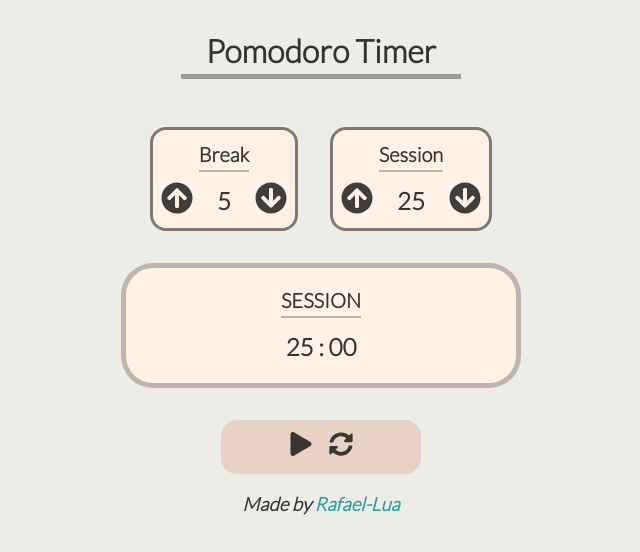
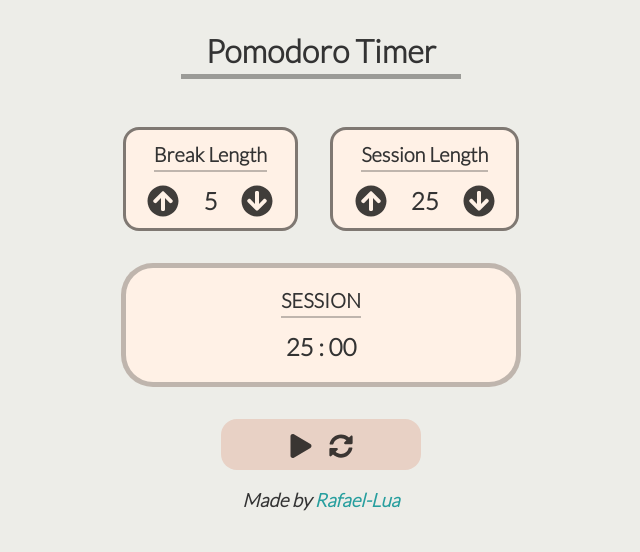
Before and after one commit to rafael-lua/fcc-pomodoro-timer, a React (Create React App) app: page / in a window 1280 px wide. Shown: the top 552 px of the page, without its empty margins (319-959 px from the left). Built offline with nearby package versions, Linux system fonts and the light colour scheme.

Commit message:
Add freeCodeCamp test suit (+minor changes)

```diff
--- a/public/index.html
+++ b/public/index.html
@@ -25,6 +25,7 @@
       Learn how to configure a non-root public URL by running `npm run build`.
     -->
     <title>Pomodoro Timer</title>
+    <script src="https://cdn.freecodecamp.org/testable-projects-fcc/v1/bundle.js" defer></script>
   </head>
   <body>
     <noscript>You need to enable JavaScript to run this app.</noscript>
--- a/src/components/Controls.js
+++ b/src/components/Controls.js
@@ -20,25 +20,30 @@ function Controls(props) {
   }, [props, timer]);
 
   useEffect(() => {
-    if(props.playBeep === true) {
+    if(props.playBeep === "play") {
 
       const audioContext = document.getElementById("beep");
       audioContext.play();
 
+      props.resetBeep();
+    } else if(props.playBeep === "reset") {
+      const audioContext = document.getElementById("beep");
+      audioContext.pause();
+      audioContext.currentTime = 0;
       props.resetBeep();
     }
   }, [props]);
 
   return (
     <div className="controls noselect">
-      <div className="icon" onClick={() => {props.changeMode();}}>
+      <div id="start-stop" className="icon" onClick={() => {props.changeMode();}}>
       {
         props.isActive === false ?
-        <FaPlay size="1.5em" style={{margin: "0 0.5em"}} /> :
-        <FaPause size="1.5em" style={{margin: "0 0.5em"}} />
+        <FaPlay size="1.5em" style={{margin: "0 0.5em"}} className="react-icons" /> :
+        <FaPause size="1.5em" style={{margin: "0 0.5em"}} className="react-icons" />
       }
       </div>
-      <div className="icon" onClick={() => props.reset()}><FaSyncAlt size="1.5em" style={{margin: "0 0.5em"}} /></div>
+      <div id="reset" className="icon" onClick={() => props.reset()}><FaSyncAlt size="1.5em" style={{margin: "0 0.5em"}} className="react-icons" /></div>
       <audio className="clip" id="beep" src={beep} type="audio/mp3">
         Your browser does not support the
         <code>audio</code> element.
--- a/src/components/Display.js
+++ b/src/components/Display.js
@@ -8,8 +8,8 @@ function Display(props) {
 
   return (
     <div className="display">
-      <p className="display-mode">{props.currentMode === "session" ? "SESSION" : "BREAK"}</p>
-      <p className="display-value">
+      <p id="timer-label" className="display-mode">{props.currentMode === "session" ? "SESSION" : "BREAK"}</p>
+      <p id="time-left" className="display-value">
         {
           props.currentMode === "session" ?
           (formatZero(props.currentSession.min) + " : " + formatZero(props.currentSession.sec)) :
--- a/src/components/Options.js
+++ b/src/components/Options.js
@@ -6,19 +6,19 @@ function Options(props) {
   return (
     <div className="options-wrapper">
       <div className="options">
-        <p className="options-text">Break</p>
+        <p className="options-text" id="break-label">Break Length</p>
         <div className="options-value">
-          <div className="icon noselect" onClick={() => props.increaseBreak()}><FaArrowCircleUp size="2em" /></div>
-          <p className="options-value-text">{props.breakLength}</p>
-          <div className="icon noselect" onClick={() => props.decreaseBreak()}><FaArrowCircleDown size="2em" /></div>
+          <div id="break-increment" className="icon noselect" onClick={() => props.increaseBreak()}><FaArrowCircleUp size="2em" className="react-icons" /></div>
+          <p id="break-length" className="options-value-text">{props.breakLength}</p>
+          <div id="break-decrement" className="icon noselect" onClick={() => props.decreaseBreak()}><FaArrowCircleDown size="2em" className="react-icons" /></div>
         </div>
       </div>
       <div className="options">
-        <p className="options-text">Session</p>
+        <p className="options-text" id="session-label">Session Length</p>
         <div className="options-value">
-          <div className="icon noselect" onClick={() => props.increaseSession()}><FaArrowCircleUp size="2em" /></div>
-          <p className="options-value-text">{props.sessionLength}</p>
-          <div className="icon noselect" onClick={() => props.decreaseSession()}><FaArrowCircleDown size="2em" /></div>
+          <div id="session-increment" className="icon noselect" onClick={() => props.increaseSession()}><FaArrowCircleUp size="2em" className="react-icons" /></div>
+          <p id="session-length" className="options-value-text">{props.sessionLength}</p>
+          <div id="session-decrement" className="icon noselect" onClick={() => props.decreaseSession()}><FaArrowCircleDown size="2em" className="react-icons" /></div>
         </div>
       </div>
     </div>
--- a/src/index.css
+++ b/src/index.css
@@ -146,6 +146,10 @@ p {
   margin: 1em auto;
 }
 
+.react-icons {
+  vertical-align: middle;
+}
+
 .icon {
   color: rgba(0, 0, 0, 0.75);
 }
--- a/src/store/reducer.js
+++ b/src/store/reducer.js
@@ -10,7 +10,7 @@ const appState = {
   currentMode: "session",
   isActive: false,
   currentTick: 0,
-  playBeep: false
+  playBeep: "stop"
 };
 
 const reducer = (state = appState, action) => {
@@ -38,7 +38,7 @@ const reducer = (state = appState, action) => {
             newState.currentMode = "break";
             newState.currentSession.sec = 0;
             newState.currentSession.min = newState.sessionLength;
-            newState.playBeep = true;
+            newState.playBeep = "play";
           }
         } else {
 
@@ -54,7 +54,7 @@ const reducer = (state = appState, action) => {
             newState.currentMode = "session";
             newState.currentBreak.sec = 0;
             newState.currentBreak.min = newState.breakLength;
-            newState.playBeep = true;
+            newState.playBeep = "play";
           }
         }
       } else {
@@ -65,7 +65,7 @@ const reducer = (state = appState, action) => {
 
     case actions.RESET_BEEP: {
       let newState = _.cloneDeep(state);
-      newState.playBeep = false;
+      newState.playBeep = "stop";
       return newState;
     }
 
@@ -83,6 +83,8 @@ const reducer = (state = appState, action) => {
       newState.currentBreak = {min: 5, sec: 0};
       newState.currentMode = "session";
       newState.isActive = false;
+      newState.currentTick = 0;
+      newState.playBeep = "reset";
       return newState;
     }
 
```
